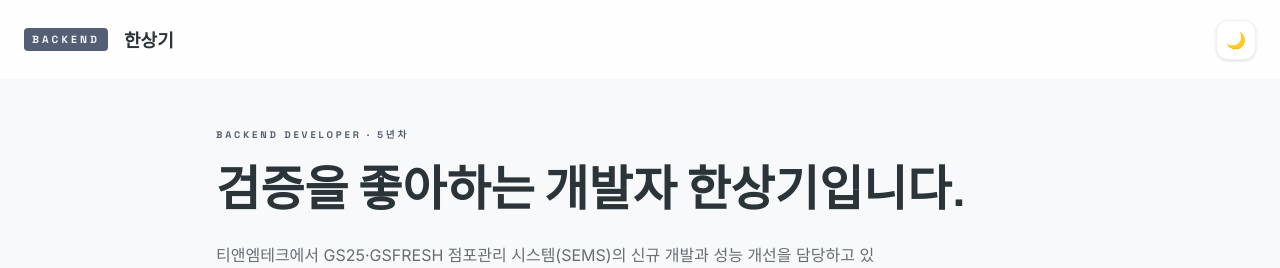
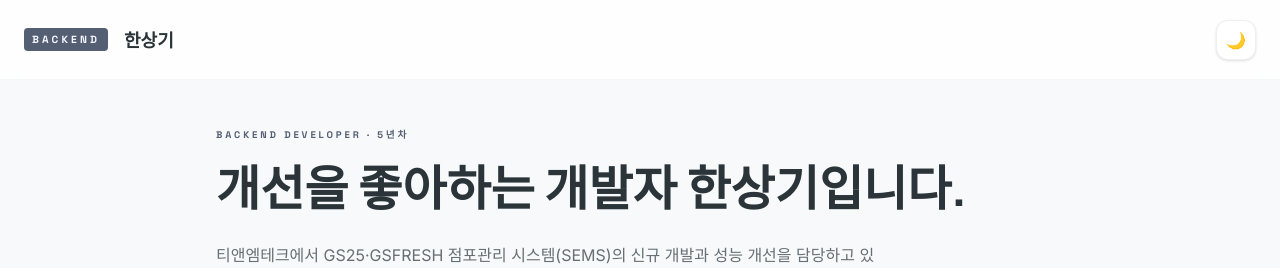
Before and after one commit to SangkiHan/portfolio, a React (Vite) app: page / in a window 1280 px wide. Shown: the top 268 px of the page. Built offline with nearby package versions, Linux system fonts and the light colour scheme.

Commit message:
fix: 타이틀 수정

```diff
--- a/src/App.tsx
+++ b/src/App.tsx
@@ -57,7 +57,7 @@ const App = () => {
         <section>
           <p className="font-space font-bold text-[0.6rem] uppercase tracking-[0.3em] text-primary mb-4">Backend Developer · 5년차</p>
           <h2 className="text-4xl md:text-5xl font-manrope font-extrabold tracking-tightest leading-tight mb-6">
-            검증을 좋아하는 개발자 한상기입니다.
+              개선을 좋아하는 개발자 한상기입니다.
           </h2>
           <div className="space-y-3 mb-8 max-w-2xl text-sm md:text-base text-on-surface/70 leading-relaxed">
             <p>
```
